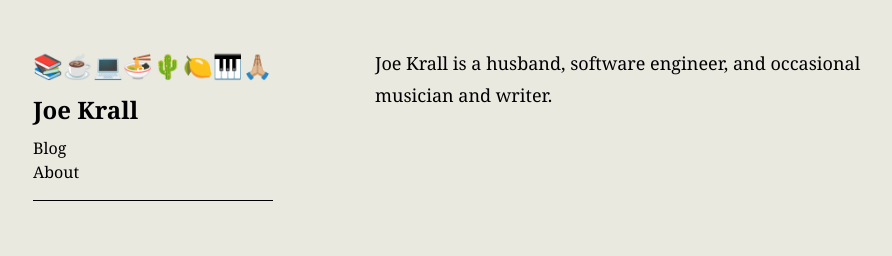
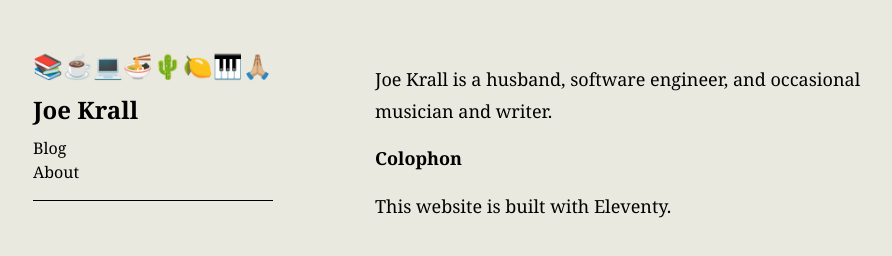
Before and after one commit to joekrall/joekrall.com, an Eleventy site: page src/index.md in a window 1280 px wide. Shown: the whole page, without its empty margins (15-907 px from the left). Built offline with nearby package versions, Linux system fonts and the light colour scheme; Eleventy itself is replaced by a stand-in of ours; files that its build step writes are made by us from their sources.

Commit message:
update margin for text, add colophon

```diff
--- a/src/_layouts/blog.njk
+++ b/src/_layouts/blog.njk
@@ -3,8 +3,6 @@ layout: base
 ---
 
 {{ content| safe }}
-<br>
 {{ page.date.toLocaleString('en-US', { year: 'numeric', month: 'long', day: 'numeric' }) }}.
 <br>
 {% include "partials/_paginate.njk" %}
-<br>
--- a/src/assets/css/style.css
+++ b/src/assets/css/style.css
@@ -22,7 +22,7 @@ body {
 
 p {
   font-size: large;
-  font-weight: lighter;
+  margin: 1rem 0;
   line-height: 1.75;
 }
 
--- a/src/index.md
+++ b/src/index.md
@@ -5,3 +5,8 @@ tags: page
 ---
 
 Joe Krall is a husband, software engineer, and occasional musician and writer.
+
+
+**Colophon**
+
+This website is built with [Eleventy](https://www.11ty.dev/).
```
